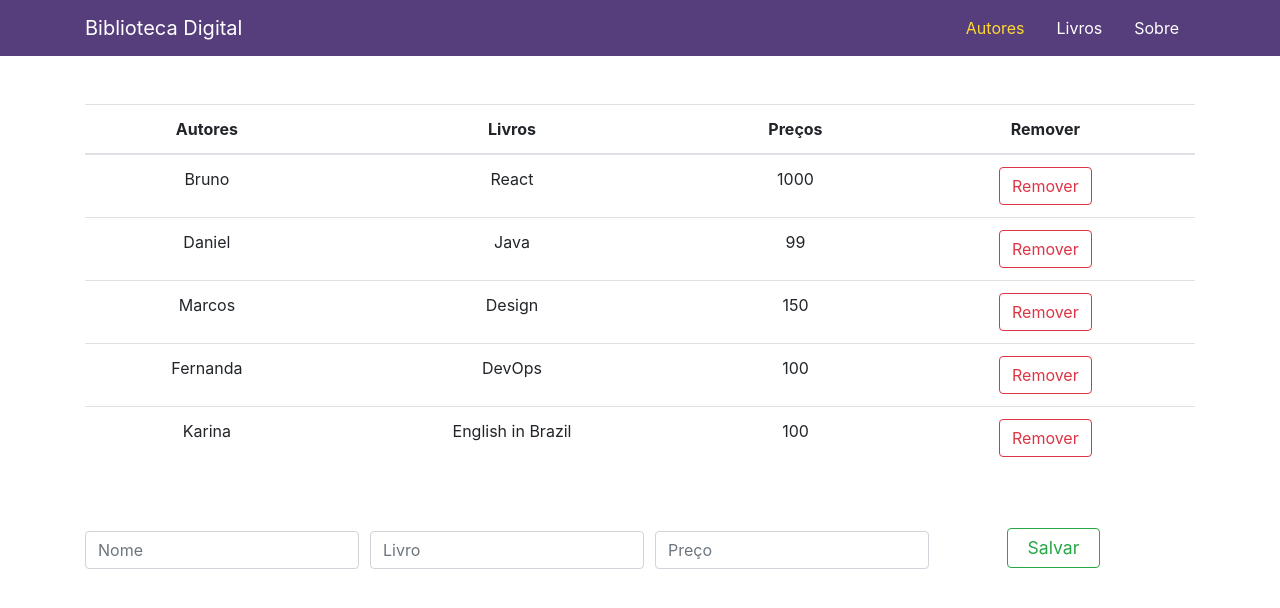
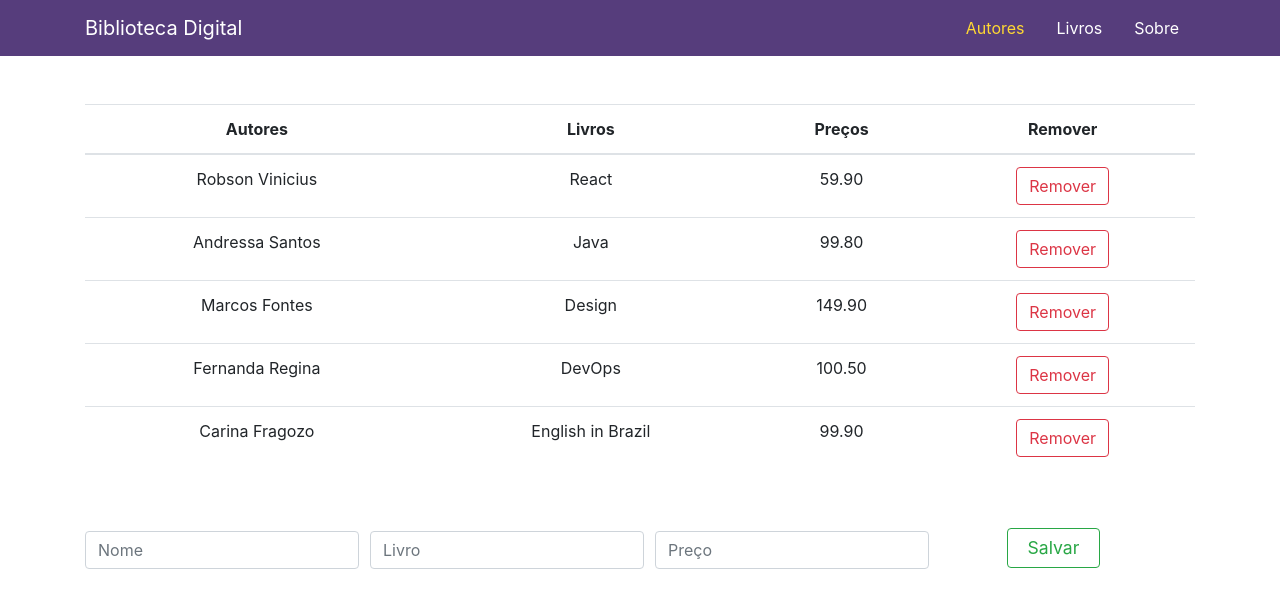
Before and after one commit to RobsonVinicius/react-reusable-components, a React (Create React App) app: page / in a window 1280 px wide. Shown: the top 608 px of the page. Built offline with nearby package versions, Linux system fonts and the light colour scheme.

Commit message:
Authors testing

```diff
--- a/src/App.js
+++ b/src/App.js
@@ -10,30 +10,30 @@ class App extends Component {
   state = {
     authors: [
       {
-        name: 'Bruno',
+        name: 'Robson Vinicius',
         book: 'React',
-        price: '1000'
+        price: '59.90'
 
       },
       {
-        name: 'Daniel',
+        name: 'Andressa Santos',
         book: 'Java',
-        price: '99'
+        price: '99.80'
       },
       {
-        name: 'Marcos',
+        name: 'Marcos Fontes',
         book: 'Design',
-        price: '150'
+        price: '149.90'
       },
       {
-        name: 'Fernanda',
+        name: 'Fernanda Regina',
         book: 'DevOps',
-        price: '100'
+        price: '100.50'
       },
       {
-        name: 'Karina',
+        name: 'Carina Fragozo',
         book: 'English in Brazil',
-        price: '100'
+        price: '99.90'
       }
     ],
   };
```
